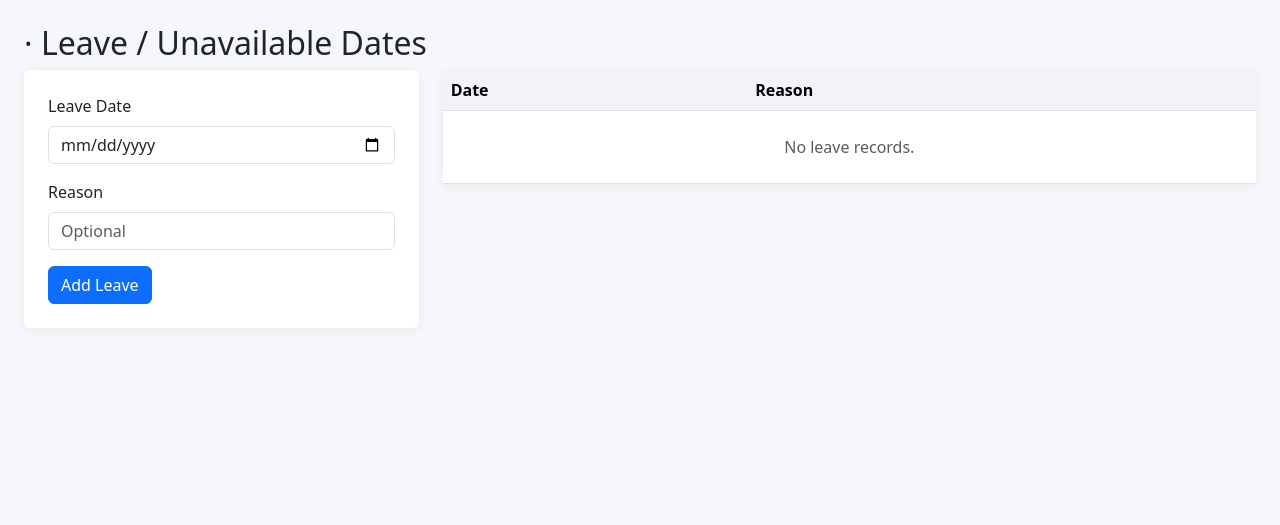
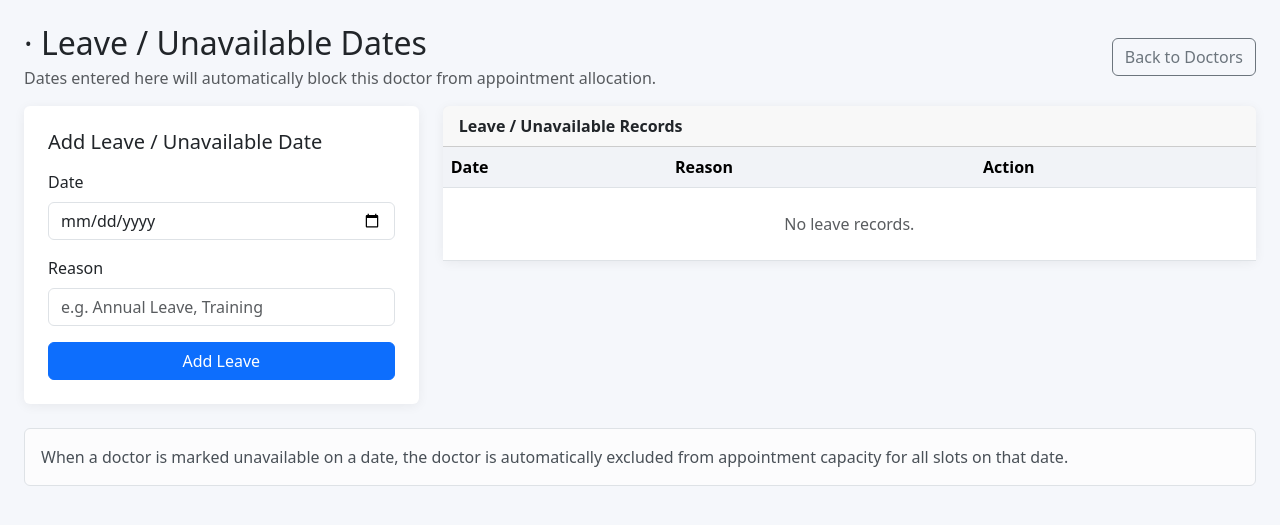
Before and after one commit to abah7977-gif/clinic-appointment-system, a Flask app: template templates/doctor_leave.html in a window 1280 px wide. Shown: the part 56-581 px from the top of the page. Run offline with Flask 3, Linux system fonts and the light colour scheme; the template is opened without the code that fills it, so the values that code supplies are empty; some libraries are stand-ins or nearby versions.

Commit message:
Replace doctor leave template

```diff
--- a/templates/doctor_leave.html
+++ b/templates/doctor_leave.html
@@ -2,9 +2,27 @@
 
 {% block content %}
 
-<h2>
+<div class="d-flex flex-wrap justify-content-between align-items-center mb-3 gap-2">
+
+  <div>
+    <h2 class="mb-1">
       {{ doctor.name }} · Leave / Unavailable Dates
     </h2>
+
+    <p class="text-muted mb-0">
+      Dates entered here will automatically block this doctor from appointment allocation.
+    </p>
+  </div>
+
+  <a
+    href="{{ url_for('doctors') }}"
+    class="btn btn-outline-secondary"
+  >
+    Back to Doctors
+  </a>
+
+</div>
+
 
 <div class="row g-4">
 
@@ -12,10 +30,14 @@
 
     <div class="card p-4">
 
+      <h5 class="mb-3">
+        Add Leave / Unavailable Date
+      </h5>
+
       <form method="post">
 
         <label class="form-label">
-          Leave Date
+          Date
         </label>
 
         <input
@@ -25,6 +47,7 @@
           required
         >
 
+
         <label class="form-label">
           Reason
         </label>
@@ -32,10 +55,14 @@
         <input
           class="form-control mb-3"
           name="reason"
-          placeholder="Optional"
+          placeholder="e.g. Annual Leave, Training"
         >
 
-        <button class="btn btn-primary">
+
+        <button
+          type="submit"
+          class="btn btn-primary w-100"
+        >
           Add Leave
         </button>
 
@@ -50,14 +77,20 @@
 
     <div class="card">
 
-      <table class="table mb-0">
+      <div class="card-header fw-bold">
+        Leave / Unavailable Records
+      </div>
+
+      <div class="table-responsive">
+
+        <table class="table table-hover align-middle mb-0">
 
           <thead>
 
             <tr>
               <th>Date</th>
               <th>Reason</th>
-            <th></th>
+              <th>Action</th>
             </tr>
 
           </thead>
@@ -81,9 +114,13 @@
                 <form
                   method="post"
                   action="{{ url_for('delete_leave', leave_id=l.id) }}"
+                  onsubmit="return confirm('Delete this leave record?');"
                 >
 
-                <button class="btn btn-sm btn-outline-danger">
+                  <button
+                    type="submit"
+                    class="btn btn-sm btn-outline-danger"
+                  >
                     Delete
                   </button>
 
@@ -118,4 +155,13 @@
 
   </div>
 
+</div>
+
+
+<div class="alert alert-light border mt-4">
+
+  When a doctor is marked unavailable on a date, the doctor is automatically excluded from appointment capacity for all slots on that date.
+
+</div>
+
 {% endblock %}
```
Lines whose indentation alone changed are shown as unchanged.
